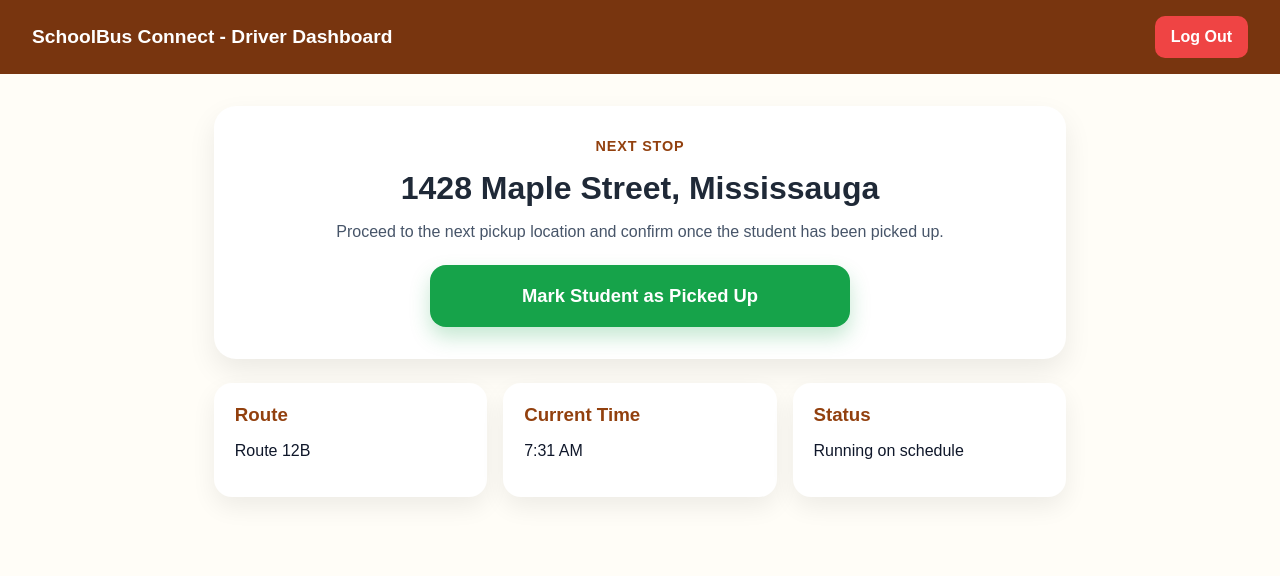
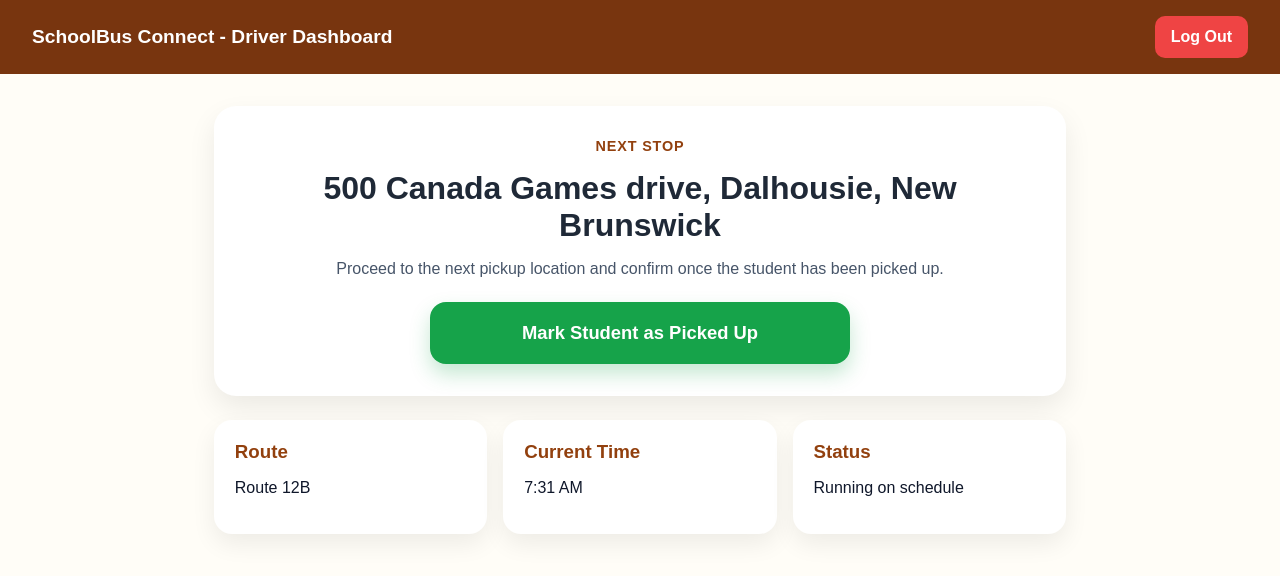
Before and after one commit to gussi01300/Website, a website: page dummy-website/driver-dashboard.html in a window 1280 px wide. Drawn offline with Linux system fonts and the light colour scheme.

Commit message:
update driver-dashboard.html to change address for next stop

```diff
--- a/dummy-website/driver-dashboard.html
+++ b/dummy-website/driver-dashboard.html
@@ -130,7 +130,7 @@
   <main class="container">
     <section class="hero-card">
       <div class="stop-label">Next Stop</div>
-      <div class="address">1428 Maple Street, Mississauga</div>
+      <div class="address">500 Canada Games drive, Dalhousie, New Brunswick</div>
       <p class="subtext">
         Proceed to the next pickup location and confirm once the student has been picked up.
       </p>
```
